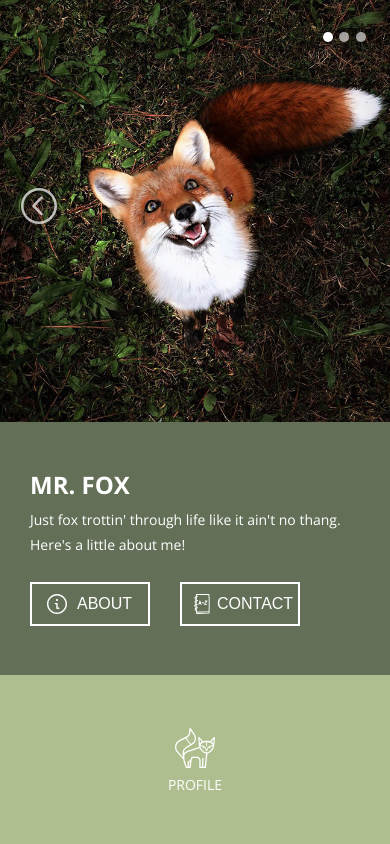
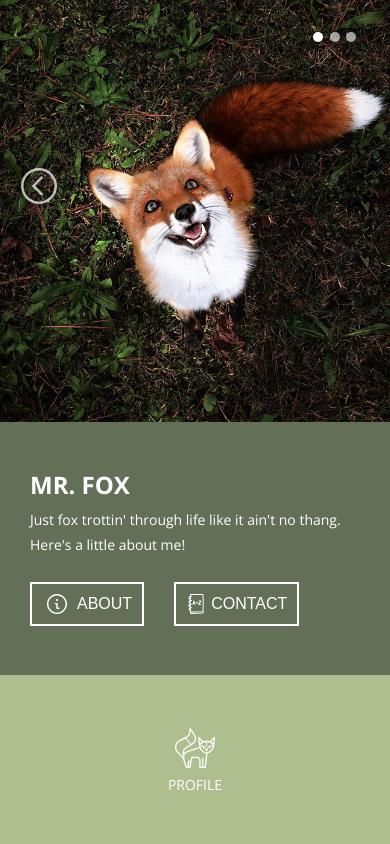
Before and after one commit to buji405/cb-comp-challenge-1.2, a plain HTML site: page index.html in a window 390 px wide. Shown: the top 844 px of the page. Drawn offline with nearby package versions, Linux system fonts and the light colour scheme.

Commit message:
fix buttons and icon positioning for dots and arrows

```diff
--- a/styles.css
+++ b/styles.css
@@ -39,7 +39,7 @@ button {
   color: #fff;
   padding: 10px;
   cursor: pointer;
-  width: 120px;
+  width: 130  px;
   align-items: center;
 }
 
@@ -65,7 +65,7 @@ button {
 .dots {
   position: absolute;
   top: 30px;
-  margin-left: 80%;
+  right: 30px;
   height: 20px;
   width: 50px;
 }
@@ -89,6 +89,7 @@ button {
   width: 40px;
   height: 40px;
   opacity: .7;
+  transform: translateY(-50%);
 }
 
 .right-arrow:hover,
@@ -122,6 +123,8 @@ button {
 
 .icon:hover {
   cursor: pointer;
+  width: 60px;
+  height: 60px;
 }
 
 .icon1 {
@@ -233,10 +236,6 @@ button {
     height: 20%;
   }
 
-  .dots {
-    margin-left: 90%;
-  }
-
   .div1,
   .div2 {
     width: 100%;
@@ -274,10 +273,6 @@ button {
   .hero {
     background-position: center;
   }
-
-  .dots {
-    margin-left: 87%;
-  }
 }
 
 @media screen and (max-width: 400px) {
@@ -295,10 +290,6 @@ button {
     padding-bottom: 10px;
   }
 
-  .dots {
-    margin-left: 82%;
-  }
-
   .right-arrow {
     left: 85%;
   }
```
